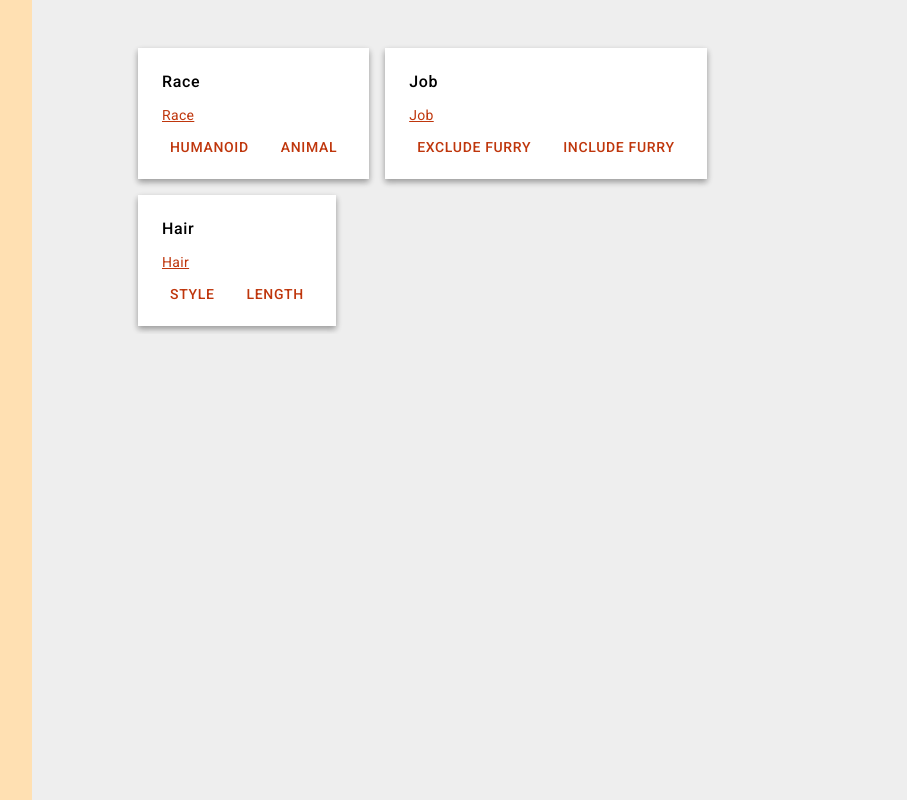
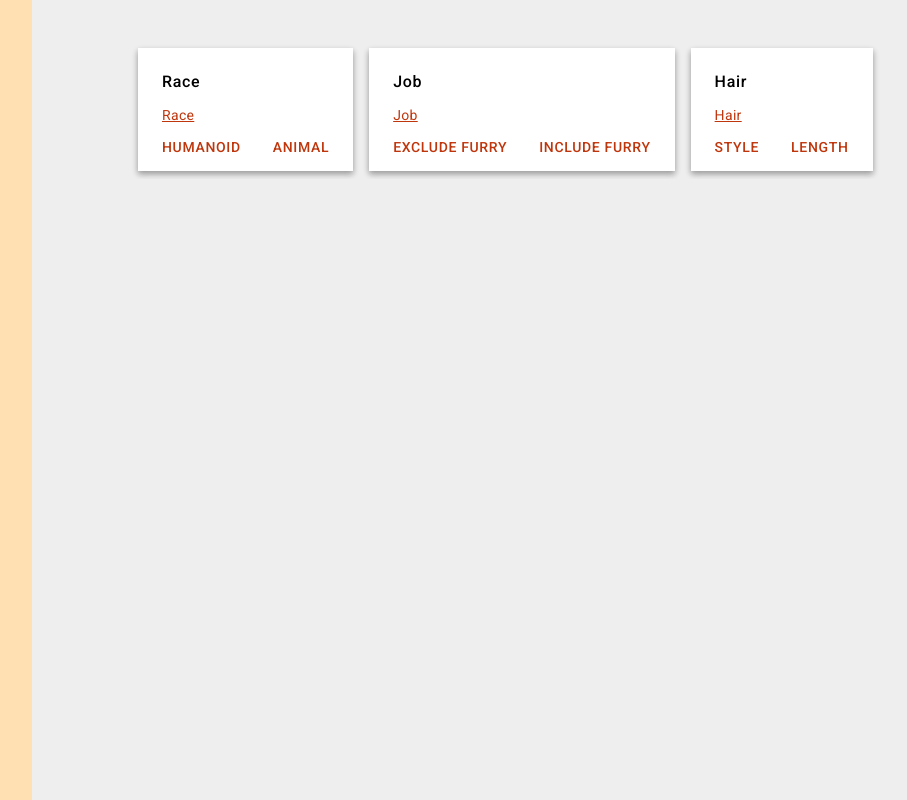
Before and after one commit to abluescarab/shingetsustudios.github.io, a plain HTML site: page index.html in a window 1280 px wide. Shown: the whole page, without its empty margins (268-1175 px from the left). Drawn offline with Linux system fonts and the light colour scheme.

Commit message:
Made padding/margins more accurate to MD guidelines

```diff
--- a/css/main.css
+++ b/css/main.css
@@ -50,17 +50,24 @@ h6 {
   letter-spacing: 0.15pt;
 }
 
-.card > * {
-  padding: 8px;
-}
-
 .card {
   background-color: white;
   float: left;
-  padding: 16px;
   -webkit-box-shadow: 0 3px 6px rgba(0, 0, 0, 0.16), 0 3px 6px rgba(0, 0, 0, 0.23);
           box-shadow: 0 3px 6px rgba(0, 0, 0, 0.16), 0 3px 6px rgba(0, 0, 0, 0.23);
   margin: 8px;
+}
+
+.card > p {
+  padding: 0 24px 16px 24px;
+}
+
+.card > p:first-of-type {
+  padding-top: 24px;
+}
+
+.card > p:last-of-type {
+  padding-bottom: 0;
 }
 
 .card-title {
@@ -90,8 +97,16 @@ h6 {
   font-weight: 500;
   border-radius: 4px;
   float: right;
-  margin: 0;
-  padding: 8px 16px;
+  margin: 8px 16px;
+  padding: 8px;
+}
+
+.card-button:first-child {
+  margin-left: 0;
+}
+
+.card-button:last-child {
+  margin-right: 0;
 }
 
 .card-button:enabled {
```
